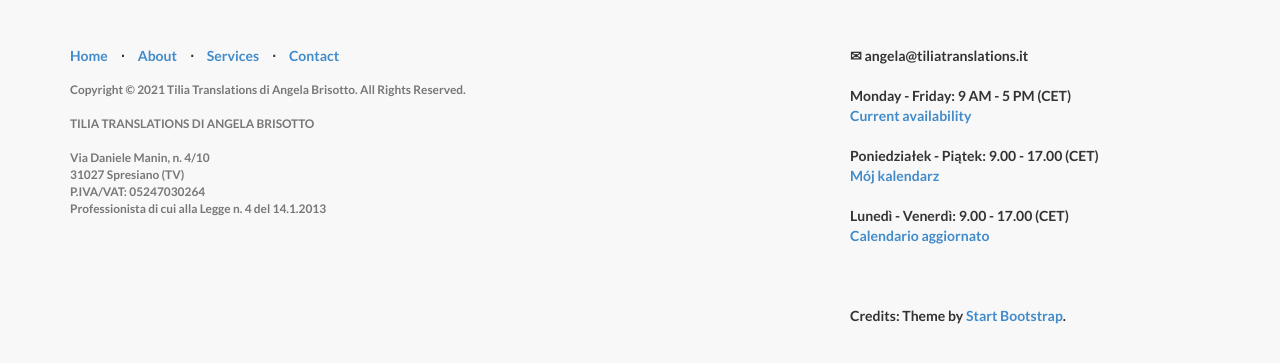
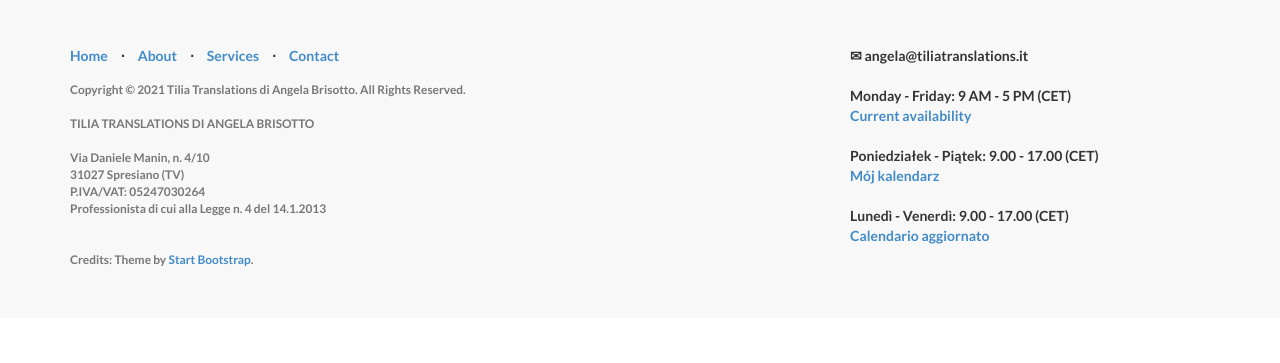
Before and after one commit to angelatiliatranslations/tiliatranslations.github.io, a Jekyll site: the page built from index.html, in a window 1280 px wide and 900 px high, scrolled down 6822 px, cut to the strip 524-887 px from the top of the window. Built offline with Jekyll 4.4.1, drawn with Linux system fonts in a browser that asks for light colours; after the commit the page ends 7664 px from its top, so only the background shows below that; some of the changed lines change nothing that is shown.

Commit message:
Update _config.yml

```diff
--- a/_config.yml
+++ b/_config.yml
@@ -21,7 +21,11 @@ Via Daniele Manin, n. 4/10
 P.IVA/VAT: 05247030264
 <br>
 Professionista di cui alla Legge n. 4 del 14.1.2013
-'
+<br>
+<br>
+<br>
+Credits: Theme by <a href="http://startbootstrap.com/">Start Bootstrap</a>.'
+
 credits: '&#9993; angela@tiliatranslations.it
 <br>
 <br>
@@ -37,12 +41,8 @@ Poniedziałek - Piątek: 9.00 - 17.00 (CET)
 <br>
 Lunedì - Venerdì: 9.00 - 17.00 (CET)
 <br>
-<a href="http://www.proz.com/translator/2997713">Calendario aggiornato</a>
-<br>
-<br>
-<br>
-<br>
-Credits: Theme by <a href="http://startbootstrap.com/">Start Bootstrap</a>.'
+<a href="http://www.proz.com/translator/2997713">Calendario aggiornato</a>'
+
 
 # ----------------------- #
 #    Jekyll & Plugins     #
```
